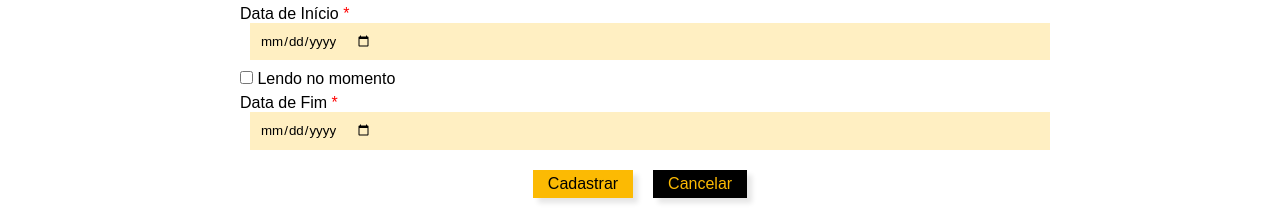
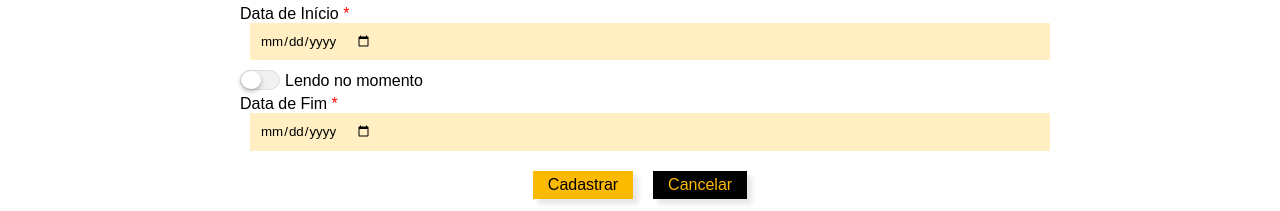
Before and after one commit to rafaelams17/scl-front, a Vue app: page /create-book in a window 1280 px wide. Shown: the part 381-592 px from the top of the page. Built offline with nearby package versions, Linux system fonts and the light colour scheme; a web font is replaced by a local one.

Commit message:
implementando o input switch

```diff
--- a/src/components/book/CreateBook.vue
+++ b/src/components/book/CreateBook.vue
@@ -46,9 +46,13 @@
         placeholder="Digite a data de início da leitura"
         v-model="form.data_inicial"
       />
+      <div class="container-switch">
+        <input class="switch switch--shadow" type="checkbox" name="switch-shadow" id="switch-shadow" v-model="form.leitura_atual">
+        <label for="switch-shadow"></label>
+        <p>Lendo no momento</p>
+      </div>
 
-      <label for="leitura_atual"><span class="round"><input type="checkbox" class="teste" name="leitura_atual" id="leitura_atual" v-model="form.leitura_atual"></span> Lendo no momento</label>
-
+      <div v-if="!form.leitura_atual">
         <label for="data_fim">Data de Fim <span class="campo-obrigatorio">*</span></label>
         <input
           type="date"
@@ -57,6 +61,7 @@
           placeholder="Digite a data do último dia de leitura"
           v-model="form.data_fim"
         />
+      </div>
 
       <div class="btn">
         <input class="submit" type="submit" :value="btnSubmit" />
@@ -81,7 +86,7 @@ import api from "@/boot/axios";
 const router = useRouter();
 const msg = ref(null);
 const type = ref(null);
-const id_user = Number(localStorage.getItem("id_user"));
+const id_user = localStorage.getItem("id_user");
 
 const title = "Cadastre o livro";
 const btnSubmit = "Cadastrar";
@@ -227,6 +232,60 @@ function backToDashboard() {
 .campo-obrigatorio {
   color: #ff0000;
 }
+.container-switch {
+  display: flex;
+  /* align-items: center; */
+}
+.container-switch p {
+  font-size: 16px;
+  align-items: center;
+  padding: 2px 0 0 5px;
+}
+.switch {
+  position: absolute;
+  visibility: hidden;
+}
+.switch + label {
+  display: block;
+  position: relative;
+  cursor: pointer;
+  outline: none;
+  user-select: none;
+}
+.switch--shadow + label {
+  padding: 2px;
+  width: 40px;
+  height: 20px;
+  background-color: #dddddd;
+  border-radius: 30px;
+}
+.switch--shadow + label::before, .switch--shadow + label::after {
+  display: block;
+  position: absolute;
+  top: 1px;
+  left: 1px;
+  bottom: 1px;
+  content: "";
+}
+.switch--shadow + label::before {
+  right: 1px;
+  background-color: #f1f1f1;
+  border-radius: 3cm;
+  transition: 0.4s;
+}
+.switch--shadow + label::after {
+  width: 20px;
+  background-color: #fff;
+  border-radius: 100%;
+  box-shadow: 0 2px 5px rgba(0, 0, 0, 0.3);
+  transition: all 0.4s;
+}
+.switch--shadow:checked + label::before {
+  background-color: #8ce196;
+}
+.switch--shadow:checked + label::after {
+  transform: translateX(20px);
+}
 .btn {
   display: flex;
   justify-content: center;
--- a/src/components/book/EditBook.vue
+++ b/src/components/book/EditBook.vue
@@ -47,8 +47,13 @@
         v-model="form.data_inicio"
       />
 
-      <label for="leitura_atual"><span class="round"><input type="checkbox" class="teste" name="leitura_atual" id="leitura_atual"></span> Lendo no momento</label>
+      <div class="container-switch">
+        <input class="switch switch--shadow" type="checkbox" name="switch-shadow" id="switch-shadow" v-model="form.leitura_atual">
+        <label for="switch-shadow"></label>
+        <p>Lendo no momento</p>
+      </div>
 
+      <div v-if="!form.leitura_atual">
         <label for="data_fim">Data de Fim <span class="campo-obrigatorio">*</span></label>
         <input
           type="date"
@@ -57,6 +62,7 @@
           placeholder="Digite a data do último dia de leitura"
           v-model="form.data_fim"
         />
+      </div>
 
       <div class="btn">
         <input class="submit" type="submit" :value="btnSubmit" />
@@ -209,6 +215,60 @@ function backToDashboard() {
 .campo-obrigatorio {
   color: #ff0000;
 }
+.container-switch {
+  display: flex;
+  /* align-items: center; */
+}
+.container-switch p {
+  font-size: 16px;
+  align-items: center;
+  padding: 2px 0 0 5px;
+}
+.switch {
+  position: absolute;
+  visibility: hidden;
+}
+.switch + label {
+  display: block;
+  position: relative;
+  cursor: pointer;
+  outline: none;
+  user-select: none;
+}
+.switch--shadow + label {
+  padding: 2px;
+  width: 40px;
+  height: 20px;
+  background-color: #dddddd;
+  border-radius: 30px;
+}
+.switch--shadow + label::before, .switch--shadow + label::after {
+  display: block;
+  position: absolute;
+  top: 1px;
+  left: 1px;
+  bottom: 1px;
+  content: "";
+}
+.switch--shadow + label::before {
+  right: 1px;
+  background-color: #f1f1f1;
+  border-radius: 3cm;
+  transition: 0.4s;
+}
+.switch--shadow + label::after {
+  width: 20px;
+  background-color: #fff;
+  border-radius: 100%;
+  box-shadow: 0 2px 5px rgba(0, 0, 0, 0.3);
+  transition: all 0.4s;
+}
+.switch--shadow:checked + label::before {
+  background-color: #8ce196;
+}
+.switch--shadow:checked + label::after {
+  transform: translateX(20px);
+}
 .btn {
   display: flex;
   justify-content: center;
--- a/src/components/book/ItemMenu.vue
+++ b/src/components/book/ItemMenu.vue
@@ -1,6 +1,6 @@
 <template>
   <div class="container">
-    <p>Menu</p>
+    <p>SCL</p>
     <div v-for="(item, index) in menuItems" :key="index" class="container-items">
       <router-link :to="item.route" class="items">
         <img :src="item.iconPath" alt="Icon" class="items-img" />
@@ -26,7 +26,7 @@ const props = defineProps({
   margin: 10px;
 }
 .container p {
-  font-size: 12px;
+  font-size: 14px;
   padding-bottom: 10px;
   color: #504f4f;
 }
@@ -34,7 +34,8 @@ const props = defineProps({
   background: transparent;
   display: flex;
   align-items: center;
-  font-size: 15px;
+  padding: 10px 0 0 10px;
+  font-size: 16px;
 }
 .items:hover {
   transition: .5s;
--- a/src/router/index.js
+++ b/src/router/index.js
@@ -69,20 +69,20 @@ const router = createRouter({
   ]
 });
 
-router.beforeEach(async (to, from, next) => {
-  if(to.matched.some(record => record.meta.requiresAuth)) {
-    // Authentication check
-    const token = localStorage.getItem('token');
+// router.beforeEach(async (to, from, next) => {
+//   if(to.matched.some(record => record.meta.requiresAuth)) {
+//     // Authentication check
+//     const token = localStorage.getItem('token');
 
-    // if token exists
-    if(token) {
-      // check if token is valid
-      console.log("Auth!")
-      return next();
-    }
-    return next('/book')
-  }
-  next();
-})
+//     // if token exists
+//     if(token) {
+//       // check if token is valid
+//       console.log("Auth!")
+//       return next();
+//     }
+//     return next('/book')
+//   }
+//   next();
+// })
 
 export default router
```
Lines whose indentation alone changed are shown as unchanged.
